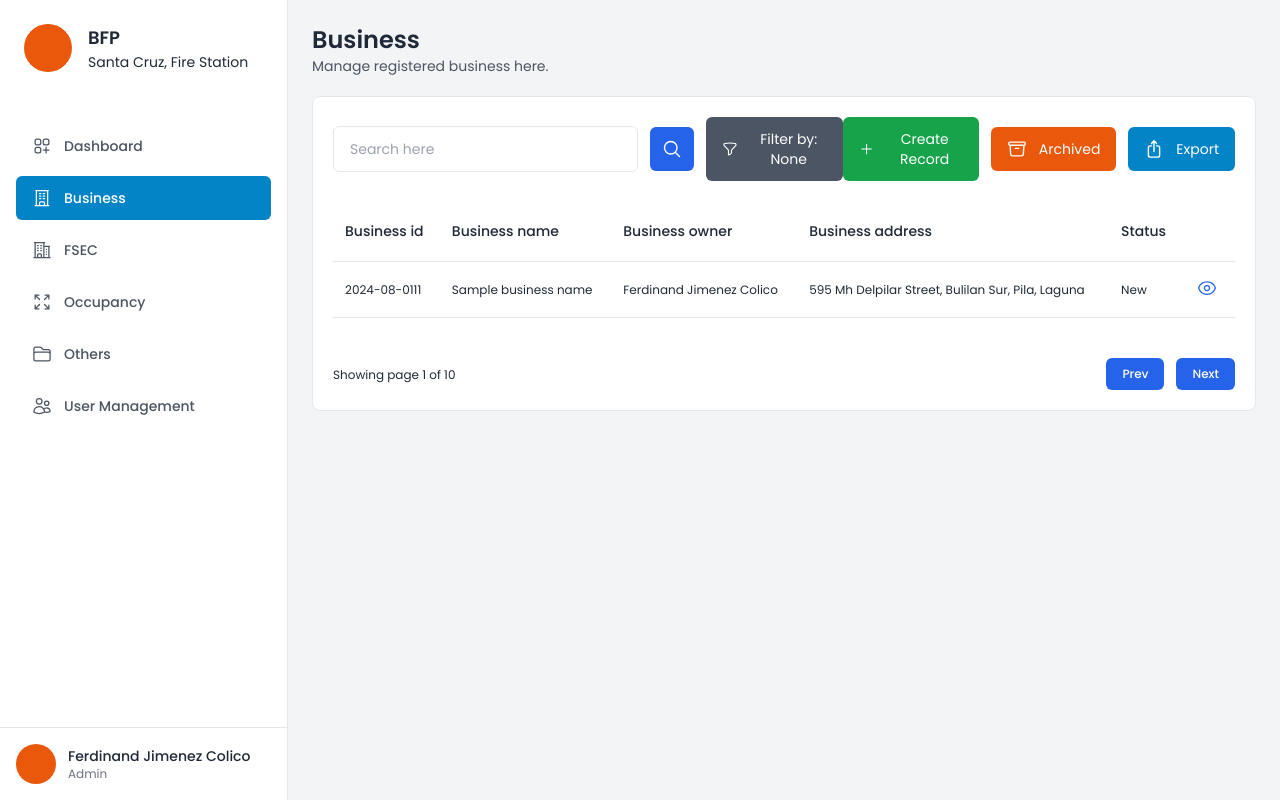
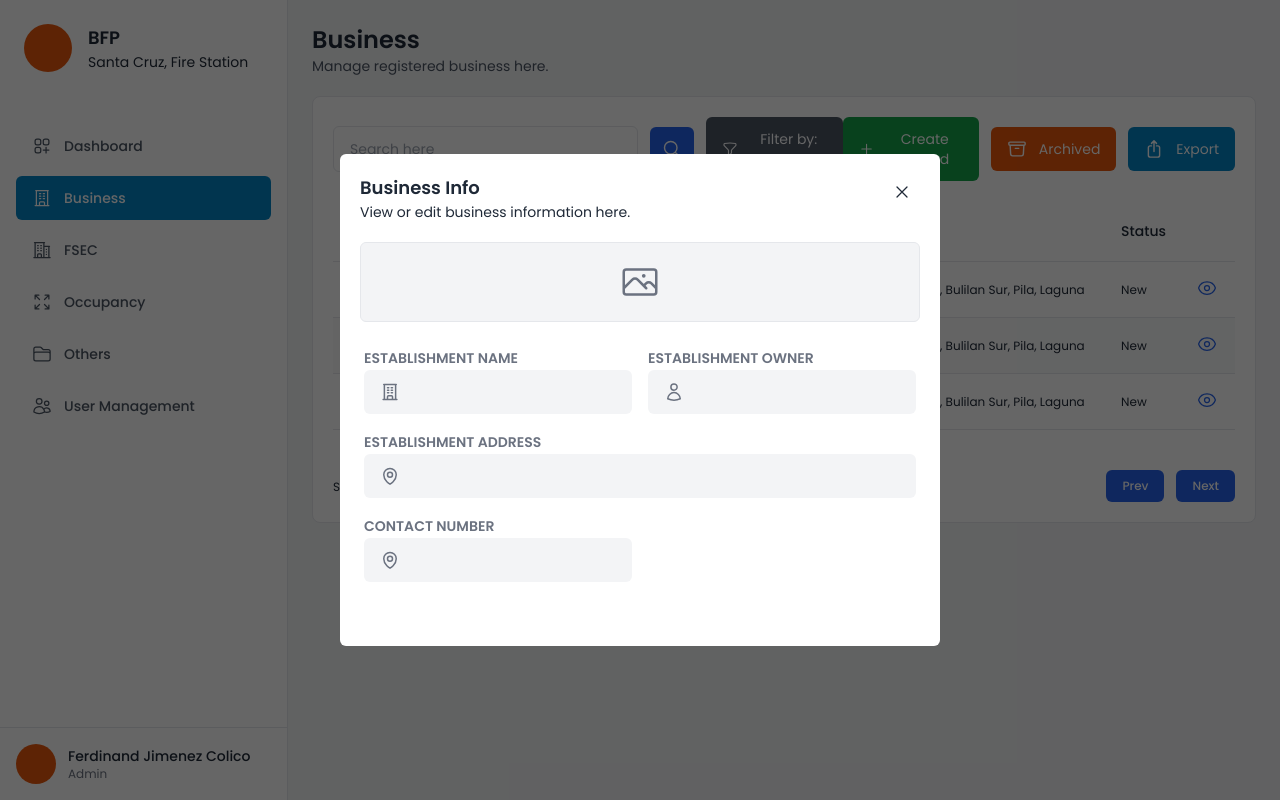
Before and after one commit to coliks/bureau, a Flask app: page /admin/business in a window 1280 px wide. Run offline with Flask 3, Linux system fonts and the light colour scheme; style sheets or scripts are compiled from the project's sources; parts of the project's set-up code (start-up, migrations or seed data) failed here and were passed over; some web fonts are replaced.

Commit message:
Progress: Business info modal

```diff
--- a/website/__init__.py
+++ b/website/__init__.py
@@ -10,7 +10,10 @@ def create_app():
     app = Flask(__name__)
     app.config.from_object(Config)
 
-    init_db()
+    try:
+        init_db()
+    except Exception as e:
+        print("Error: ",e)
 
     app.register_blueprint(admin)
     app.register_blueprint(auth)
--- a/website/static/javascript/business.js
+++ b/website/static/javascript/business.js
@@ -18,6 +18,11 @@ document.addEventListener('DOMContentLoaded', () => {
         }
     })
 
+    document.querySelectorAll('[id="table-view-btn"]').forEach((btn) => {
+        btn.addEventListener('click', () => {
+            alert()
+        })
+    })
 
 
 })
--- /dev/null
+++ b/website/templates/components/business_info_modal.html
@@ -0,0 +1,159 @@
+<div class="fixed inset-0 flex items-center justify-center bg-black/60">
+  <div class="bg-white p-5 rounded-md w-[600px] flex flex-col">
+    <div class="flex items-start justify-between mb-5">
+      <div class="flex flex-col items-start">
+        <span class="text-lg font-semibold">Business Info</span>
+        <span class="text-sm">View or edit business information here.</span>
+      </div>
+      <button class="p-2 hover:bg-gray-100 rounded-md">
+        <svg
+          xmlns="http://www.w3.org/2000/svg"
+          fill="none"
+          viewBox="0 0 24 24"
+          stroke-width="1.5"
+          stroke="currentColor"
+          class="size-5"
+        >
+          <path
+            stroke-linecap="round"
+            stroke-linejoin="round"
+            d="M6 18 18 6M6 6l12 12"
+          />
+        </svg>
+      </button>
+    </div>
+
+    <div class="h-96 flex flex-col overflow-scroll">
+      <div
+        class="bg-gray-100 rounded-md h-20 flex items-center justify-center border text-gray-500 mb-5"
+      >
+        <svg
+          xmlns="http://www.w3.org/2000/svg"
+          fill="none"
+          viewBox="0 0 24 24"
+          stroke-width="1.5"
+          stroke="currentColor"
+          class="size-10"
+        >
+          <path
+            stroke-linecap="round"
+            stroke-linejoin="round"
+            d="m2.25 15.75 5.159-5.159a2.25 2.25 0 0 1 3.182 0l5.159 5.159m-1.5-1.5 1.409-1.409a2.25 2.25 0 0 1 3.182 0l2.909 2.909m-18 3.75h16.5a1.5 1.5 0 0 0 1.5-1.5V6a1.5 1.5 0 0 0-1.5-1.5H3.75A1.5 1.5 0 0 0 2.25 6v12a1.5 1.5 0 0 0 1.5 1.5Zm10.5-11.25h.008v.008h-.008V8.25Zm.375 0a.375.375 0 1 1-.75 0 .375.375 0 0 1 .75 0Z"
+          />
+        </svg>
+      </div>
+      <div class="grid grid-cols-2 gap-4 p-1">
+        <div class="col-span-1">
+          <span class="text-sm font-semibold text-gray-500"
+            >ESTABLISHMENT NAME</span
+          >
+          <div class="relative">
+            <input
+              type="text"
+              class="bg-gray-100 rounded-md pr-4 pl-12 py-3 w-full text-sm"
+            />
+            <svg
+              xmlns="http://www.w3.org/2000/svg"
+              fill="none"
+              viewBox="0 0 24 24"
+              stroke-width="1.8"
+              stroke="currentColor"
+              class="size-5 absolute left-4 top-1/2 -translate-y-1/2 text-gray-500"
+            >
+              <path
+                stroke-linecap="round"
+                stroke-linejoin="round"
+                d="M3.75 21h16.5M4.5 3h15M5.25 3v18m13.5-18v18M9 6.75h1.5m-1.5 3h1.5m-1.5 3h1.5m3-6H15m-1.5 3H15m-1.5 3H15M9 21v-3.375c0-.621.504-1.125 1.125-1.125h3.75c.621 0 1.125.504 1.125 1.125V21"
+              />
+            </svg>
+          </div>
+        </div>
+        <div class="col-span-1">
+          <span class="text-sm font-semibold text-gray-500"
+            >ESTABLISHMENT OWNER</span
+          >
+          <div class="relative">
+            <input
+              type="text"
+              class="bg-gray-100 rounded-md pr-4 pl-12 py-3 w-full text-sm"
+            />
+            <svg
+              xmlns="http://www.w3.org/2000/svg"
+              fill="none"
+              viewBox="0 0 24 24"
+              stroke-width="1.8"
+              stroke="currentColor"
+              class="size-5 absolute left-4 top-1/2 -translate-y-1/2 text-gray-500"
+            >
+              <path
+                stroke-linecap="round"
+                stroke-linejoin="round"
+                d="M15.75 6a3.75 3.75 0 1 1-7.5 0 3.75 3.75 0 0 1 7.5 0ZM4.501 20.118a7.5 7.5 0 0 1 14.998 0A17.933 17.933 0 0 1 12 21.75c-2.676 0-5.216-.584-7.499-1.632Z"
+              />
+            </svg>
+          </div>
+        </div>
+        <div class="col-span-2">
+          <span class="text-sm font-semibold text-gray-500"
+            >ESTABLISHMENT ADDRESS</span
+          >
+          <div class="relative">
+            <input
+              type="text"
+              class="bg-gray-100 rounded-md pr-4 pl-12 py-3 w-full text-sm"
+            />
+            <svg
+              xmlns="http://www.w3.org/2000/svg"
+              fill="none"
+              viewBox="0 0 24 24"
+              stroke-width="1.8"
+              stroke="currentColor"
+              class="size-5 absolute left-4 top-1/2 -translate-y-1/2 text-gray-500"
+            >
+              <path
+                stroke-linecap="round"
+                stroke-linejoin="round"
+                d="M15 10.5a3 3 0 1 1-6 0 3 3 0 0 1 6 0Z"
+              />
+              <path
+                stroke-linecap="round"
+                stroke-linejoin="round"
+                d="M19.5 10.5c0 7.142-7.5 11.25-7.5 11.25S4.5 17.642 4.5 10.5a7.5 7.5 0 1 1 15 0Z"
+              />
+            </svg>
+          </div>
+        </div>
+        <div class="col-span-1">
+          <span class="text-sm font-semibold text-gray-500"
+            >CONTACT NUMBER</span
+          >
+          <div class="relative">
+            <input
+              type="text"
+              class="bg-gray-100 rounded-md pr-4 pl-12 py-3 w-full text-sm"
+            />
+            <svg
+              xmlns="http://www.w3.org/2000/svg"
+              fill="none"
+              viewBox="0 0 24 24"
+              stroke-width="1.8"
+              stroke="currentColor"
+              class="size-5 absolute left-4 top-1/2 -translate-y-1/2 text-gray-500"
+            >
+              <path
+                stroke-linecap="round"
+                stroke-linejoin="round"
+                d="M15 10.5a3 3 0 1 1-6 0 3 3 0 0 1 6 0Z"
+              />
+              <path
+                stroke-linecap="round"
+                stroke-linejoin="round"
+                d="M19.5 10.5c0 7.142-7.5 11.25-7.5 11.25S4.5 17.642 4.5 10.5a7.5 7.5 0 1 1 15 0Z"
+              />
+            </svg>
+          </div>
+        </div>
+      </div>
+    </div>
+  </div>
+</div>
--- a/website/templates/shared/business.html
+++ b/website/templates/shared/business.html
@@ -178,7 +178,85 @@
           </td>
 
           <td class="p-3 border-b">
-            <button class="p-1 hover:bg-gray-200 rounded-md text-blue-600">
+            <button class="p-1 hover:bg-gray-200 rounded-md text-blue-600" id="table-view-btn">
+              <svg
+                xmlns="http://www.w3.org/2000/svg"
+                fill="none"
+                viewBox="0 0 24 24"
+                stroke-width="1.5"
+                stroke="currentColor"
+                class="size-5"
+              >
+                <path
+                  stroke-linecap="round"
+                  stroke-linejoin="round"
+                  d="M2.036 12.322a1.012 1.012 0 0 1 0-.639C3.423 7.51 7.36 4.5 12 4.5c4.638 0 8.573 3.007 9.963 7.178.07.207.07.431 0 .639C20.577 16.49 16.64 19.5 12 19.5c-4.638 0-8.573-3.007-9.963-7.178Z"
+                />
+                <path
+                  stroke-linecap="round"
+                  stroke-linejoin="round"
+                  d="M15 12a3 3 0 1 1-6 0 3 3 0 0 1 6 0Z"
+                />
+              </svg>
+            </button>
+          </td>
+        </tr>
+        <tr class="hover:bg-gray-50 transition">
+          <td class="text-xs p-3 border-b">2024-08-0111</td>
+
+          <td class="text-xs p-3 border-b">Sample business name</td>
+
+          <td class="text-xs p-3 border-b">Ferdinand Jimenez Colico</td>
+
+          <td class="text-xs p-3 border-b">
+            595 Mh Delpilar Street, Bulilan Sur, Pila, Laguna
+          </td>
+
+          <td class="text-xs p-3 border-b">
+            New
+          </td>
+
+          <td class="p-3 border-b">
+            <button class="p-1 hover:bg-gray-200 rounded-md text-blue-600" id="table-view-btn">
+              <svg
+                xmlns="http://www.w3.org/2000/svg"
+                fill="none"
+                viewBox="0 0 24 24"
+                stroke-width="1.5"
+                stroke="currentColor"
+                class="size-5"
+              >
+                <path
+                  stroke-linecap="round"
+                  stroke-linejoin="round"
+                  d="M2.036 12.322a1.012 1.012 0 0 1 0-.639C3.423 7.51 7.36 4.5 12 4.5c4.638 0 8.573 3.007 9.963 7.178.07.207.07.431 0 .639C20.577 16.49 16.64 19.5 12 19.5c-4.638 0-8.573-3.007-9.963-7.178Z"
+                />
+                <path
+                  stroke-linecap="round"
+                  stroke-linejoin="round"
+                  d="M15 12a3 3 0 1 1-6 0 3 3 0 0 1 6 0Z"
+                />
+              </svg>
+            </button>
+          </td>
+        </tr>
+        <tr class="hover:bg-gray-50 transition">
+          <td class="text-xs p-3 border-b">2024-08-0111</td>
+
+          <td class="text-xs p-3 border-b">Sample business name</td>
+
+          <td class="text-xs p-3 border-b">Ferdinand Jimenez Colico</td>
+
+          <td class="text-xs p-3 border-b">
+            595 Mh Delpilar Street, Bulilan Sur, Pila, Laguna
+          </td>
+
+          <td class="text-xs p-3 border-b">
+            New
+          </td>
+
+          <td class="p-3 border-b">
+            <button class="p-1 hover:bg-gray-200 rounded-md text-blue-600" id="table-view-btn">
               <svg
                 xmlns="http://www.w3.org/2000/svg"
                 fill="none"
@@ -224,7 +302,10 @@
   </div>
 </div>
 
-{% include 'components/add_business_modal.html' %} {% endblock %} {% block
+{% include 'components/add_business_modal.html' %}
+{% include 'components/business_info_modal.html' %}
+
+{% endblock %} {% block
 extra_scripts %}
 <script src="{{url_for('static', filename='javascript/business.js')}}"></script>
 {% endblock %}
```
Also changed, not shown: website/services/connection.py (+12 -7 lines).
